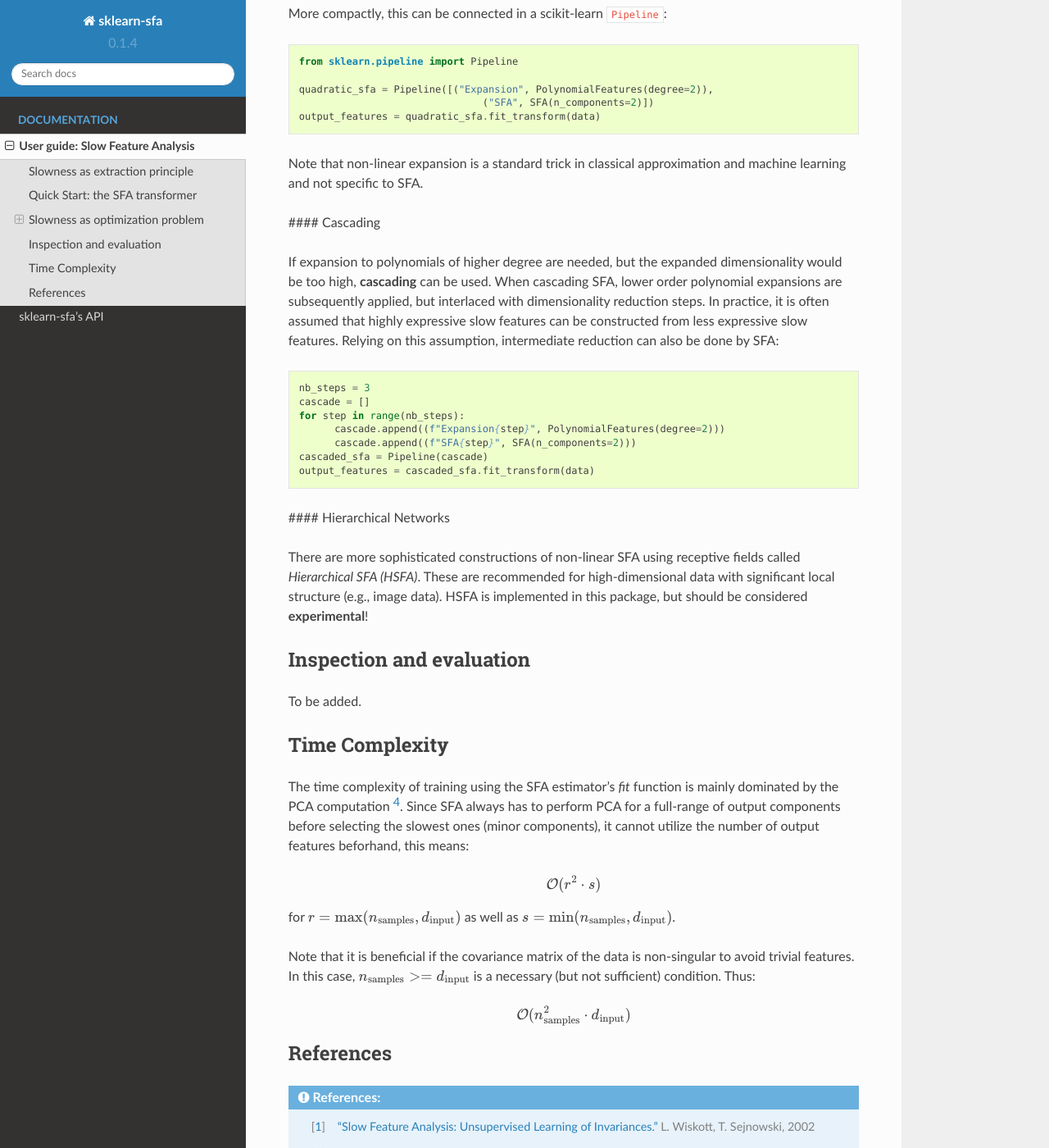
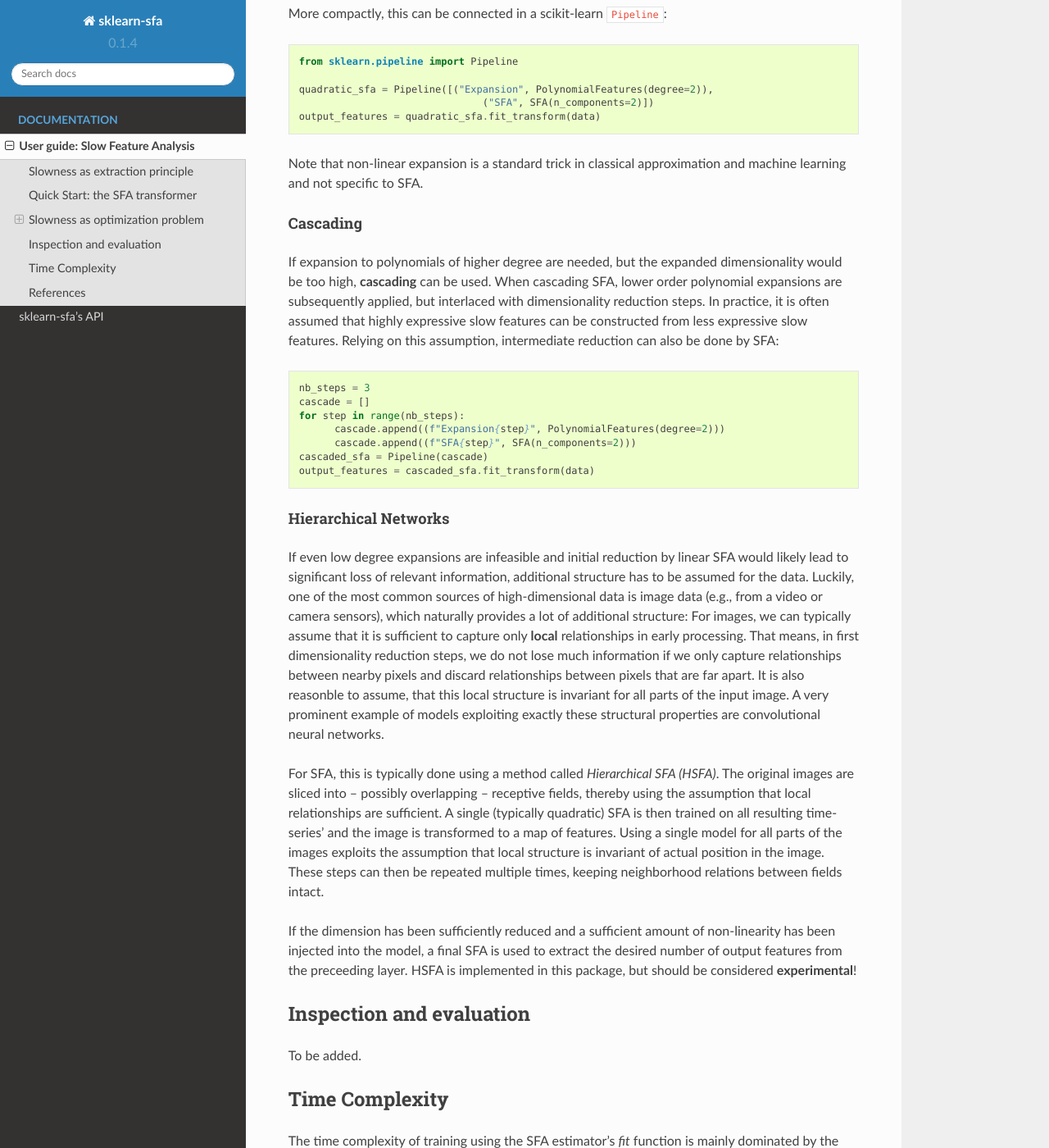
Before and after one commit to wiskott-lab/sklearn-sfa, a Sphinx documentation site: the page built from doc/user_guide.rst, in a window 1280 px wide and 1400 px high, scrolled down 4940 px. Shown: the whole window at 82% size. Built offline with Sphinx 7.4.7 and the Read the Docs theme 2.0.0, drawn with Linux system fonts in a browser that asks for light colours; formulas are drawn with MathJax 3; pages that are not in the unit, such as notebooks, are missing from menus; the version number is read from the project's files by our own code.

Commit message:
Doc changes (HSFA)

```diff
--- a/doc/user_guide.rst
+++ b/doc/user_guide.rst
@@ -243,7 +243,8 @@ More compactly, this can be connected in a scikit-learn ``Pipeline``:
 
 Note that non-linear expansion is a standard trick in classical approximation and machine learning and not specific to SFA.
 
-#### Cascading
+Cascading
+"""""""""
 
 If expansion to polynomials of higher degree are needed, but the expanded dimensionality would be too high, **cascading** can be used.
 When cascading SFA, lower order polynomial expansions are subsequently applied, but interlaced with dimensionality reduction steps.
@@ -260,11 +261,19 @@ this assumption, intermediate reduction can also be done by SFA:
    cascaded_sfa = Pipeline(cascade)
    output_features = cascaded_sfa.fit_transform(data)
 
-#### Hierarchical Networks
+Hierarchical Networks
+"""""""""""""""""""""
 
-There are more sophisticated constructions of non-linear SFA using receptive fields called *Hierarchical SFA (HSFA)*.
-These are recommended for high-dimensional data with significant local structure (e.g., image data).
+If even low degree expansions are infeasible and initial reduction by linear SFA would likely lead to significant loss of relevant information, additional structure has to be assumed for the data. Luckily, one of the most common sources of high-dimensional data is image data (e.g., from a video or camera sensors), which naturally provides a lot of additional structure:
+For images, we can typically assume that it is sufficient to capture only **local** relationships in early processing. That means, in first dimensionality reduction steps, we do not lose much information if we only capture relationships between nearby pixels and discard relationships between pixels that are far apart. It is also reasonble to assume, that this local structure is invariant for all parts of the input image.
+A very prominent example of models exploiting exactly these structural properties are convolutional neural networks.
+
+For SFA, this is typically done using a method called *Hierarchical SFA (HSFA)*. The original images are sliced into -- possibly overlapping -- receptive fields, thereby using the assumption that local relationships are sufficient. A single (typically quadratic) SFA is then trained on all resulting time-series' and the image is transformed to a map of features. Using a single model for all parts of the images exploits the assumption that local structure is invariant of actual position in the image. These steps can then be repeated multiple times, keeping neighborhood relations between fields intact.
+
+If the dimension has been sufficiently reduced and a sufficient amount of non-linearity has been injected into the model, a final SFA is used to extract the desired number of output features from the preceeding layer.
 HSFA is implemented in this package, but should be considered **experimental**!
+
+
 
 Inspection and evaluation
 -------------------------
```
